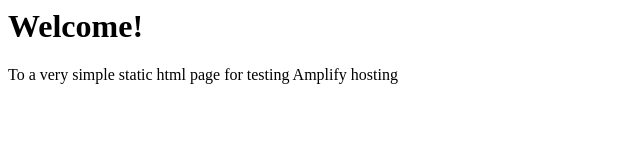
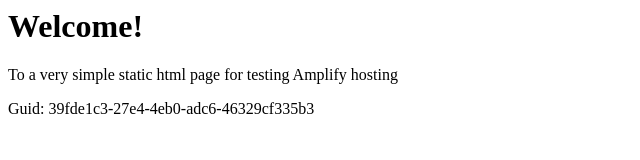
Before and after one commit to aws-aemilia-iad/Github-PR-Commit-Integration-Test-DoNotTouch-v1-prod-us-east-1, a website: page src/index.html in a window 1280 px wide. Shown: the whole page, without its empty margins (0-640 px from the left). Drawn offline with Linux system fonts and the light colour scheme.

Commit message:
commit from integ tests

```diff
--- a/src/index.html
+++ b/src/index.html
@@ -1,3 +1,5 @@
+
+
 <html lang="en">
 
 <head>
@@ -10,6 +12,6 @@
 <body>
     <h1>Welcome!</h1>
     <p>To a very simple static html page for testing Amplify hosting</p>
-</body>
+    <p>Guid: 39fde1c3-27e4-4eb0-adc6-46329cf335b3</p></body>
 
 </html>
```
